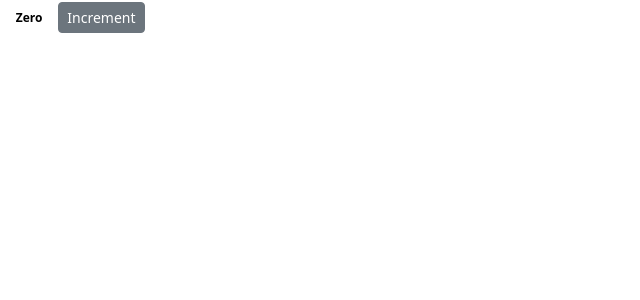
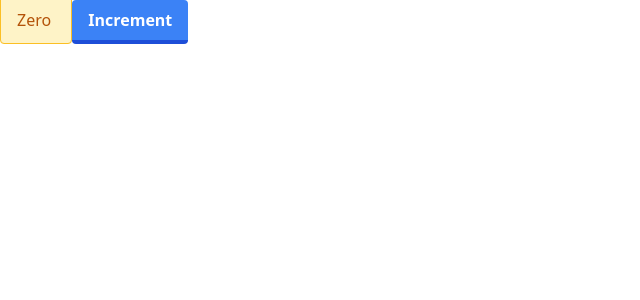
Before and after one commit to alaugustin/React_Crash_Course, a React (Create React App) app in the folder counter-app/: page / in a window 1280 px wide. Shown: the top 300 px of the page, without its empty margins (0-640 px from the left). Built offline with nearby package versions, Linux system fonts and the light colour scheme.

Commit message:
dynamically rendering classes

```diff
--- a/counter-app/src/components/counter.jsx
+++ b/counter-app/src/components/counter.jsx
@@ -8,10 +8,25 @@ class Counter extends React.Component {
   render() {
     return (
       <React.Fragment>
-        <span style={{color:'black'}} className="badge badge-primary m-2">{this.formatCount()}</span>
-        <button className="btn btn-secondary btn-sm">Increment</button>
+        <span className={this.getSpanClasses()}>{this.formatCount()}</span>
+        <button className={this.getButtonClasses()}>Increment</button>
       </React.Fragment>
     );
+  }
+
+  getSpanClasses() {
+    let spanClasses =
+      "bg-gray-100 border border-gray-400 text-gray-700 px-4 py-3 rounded relative";
+    spanClasses =
+      this.state.count === 0
+        ? "bg-yellow-100 border border-yellow-400 text-yellow-700 px-4 py-3 rounded relative"
+        : "bg-gray-100 border border-gray-400 text-gray-700 px-4 py-3 rounded relative";
+    return spanClasses;
+  }
+
+  getButtonClasses() {
+    let buttonClasses = "bg-blue-500 hover:bg-blue-400 text-white font-bold py-2 px-4 border-b-4 border-blue-700 hover:border-blue-500 rounded";
+    return buttonClasses;
   }
 
   formatCount() {
--- a/counter-app/src/index.js
+++ b/counter-app/src/index.js
@@ -3,7 +3,7 @@ import ReactDOM from 'react-dom';
 import './index.css';
 import App from './App';
 import reportWebVitals from './reportWebVitals';
-import 'bootstrap/dist/css/bootstrap.css'
+import 'tailwindcss/dist/tailwind.css'
 import Counter from './components/counter';
 
 
```
